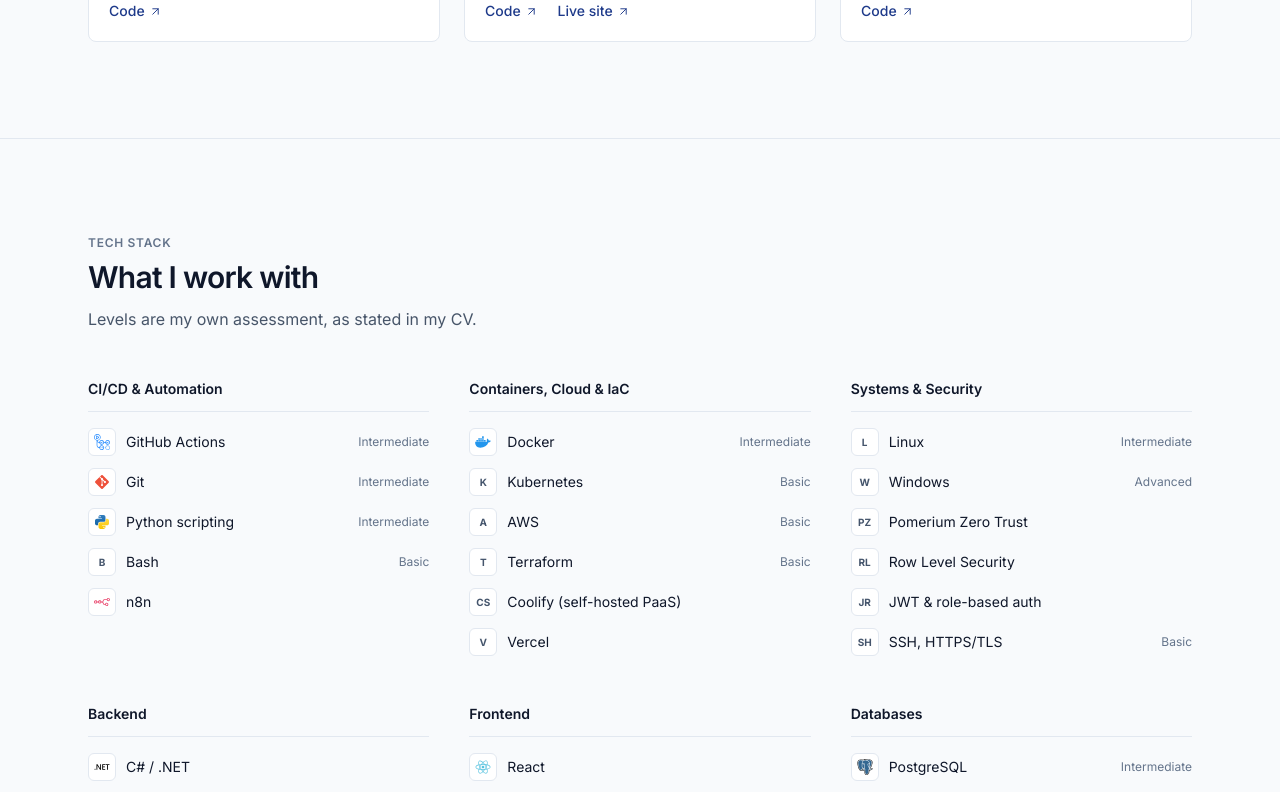
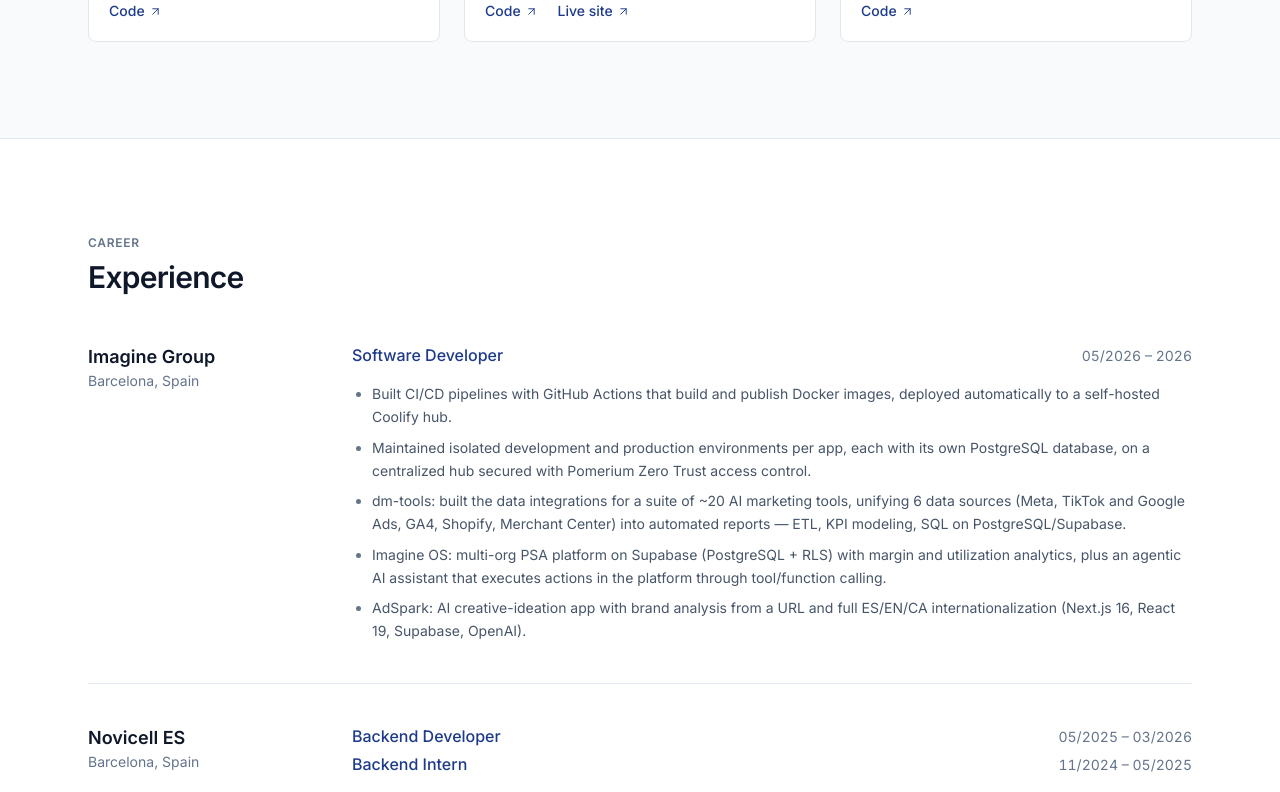
Before and after one commit to ElSenpaiSAMA/NextJS-Portfolio, a Next.js app: page / in a window 1280 px wide. Shown: the part 1980-2772 px from the top of the page. Built offline with nearby package versions, Linux system fonts and the light colour scheme; no server answers.

Commit message:
feat(app-shell): mount Experience and align SEO copy with the CV

```diff
--- a/app/layout.tsx
+++ b/app/layout.tsx
@@ -12,7 +12,7 @@ const inter = Inter({ variable: "--font-inter", subsets: ["latin"], display: "sw
 
 const TITLE = `${profile.name} — ${profile.role}`;
 const DESCRIPTION =
-  "Backend & DevOps engineer in Barcelona. .NET, React and TypeScript backends; CI/CD with GitHub Actions, Docker and automation; data and AI tools.";
+  "Backend & DevOps engineer in Barcelona. CI/CD with GitHub Actions, Docker images and self-hosted deployments (Coolify, Pomerium Zero Trust), Linux, and .NET, Python and TypeScript backends.";
 
 export const metadata: Metadata = {
   metadataBase: new URL(siteUrl),
@@ -20,7 +20,7 @@ export const metadata: Metadata = {
   description: DESCRIPTION,
   applicationName: profile.name,
   authors: [{ name: profile.name, url: siteUrl }],
-  keywords: ["Backend", "DevOps", "CI/CD", "GitHub Actions", "Docker", ".NET", "React", "Barcelona"],
+  keywords: ["DevOps", "Platform Engineer", "Backend", "CI/CD", "GitHub Actions", "Docker", "Linux", ".NET", "Barcelona"],
   alternates: { canonical: "/" },
   openGraph: {
     type: "profile",
--- a/app/opengraph-image.tsx
+++ b/app/opengraph-image.tsx
@@ -43,7 +43,7 @@ export default function OpengraphImage() {
           <div style={{ fontSize: 42, color: "#1e3a8a", marginTop: 12 }}>{profile.role}</div>
         </div>
         <div style={{ display: "flex", fontSize: 26, color: "#475569" }}>
-          .NET · React · TypeScript · Docker · GitHub Actions — {profile.location}
+          CI/CD · Docker · Linux · .NET · Python — {profile.location}
         </div>
       </div>
     ),
--- a/app/page.tsx
+++ b/app/page.tsx
@@ -1,5 +1,6 @@
 import { About } from "./components/sections/About";
 import { Contact } from "./components/sections/Contact";
+import { Experience } from "./components/sections/Experience";
 import { Hero } from "./components/sections/Hero";
 import { Projects } from "./components/sections/Projects";
 import { Stack } from "./components/sections/Stack";
@@ -24,6 +25,7 @@ export default function HomePage() {
     <>
       <Hero />
       <Projects />
+      <Experience />
       <Stack />
       <About />
       <Contact />
```
Also changed, not shown: 1 other file (tests, documents, lock files or other folders).
